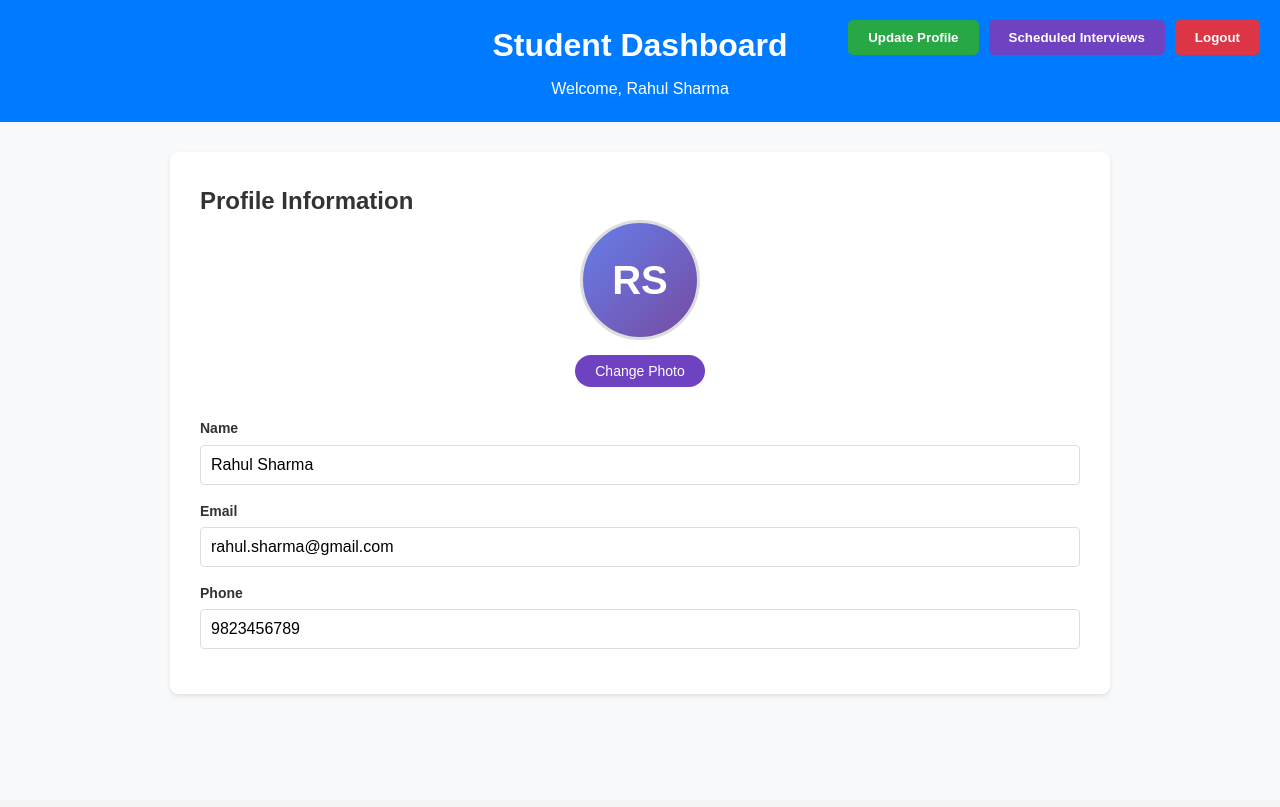
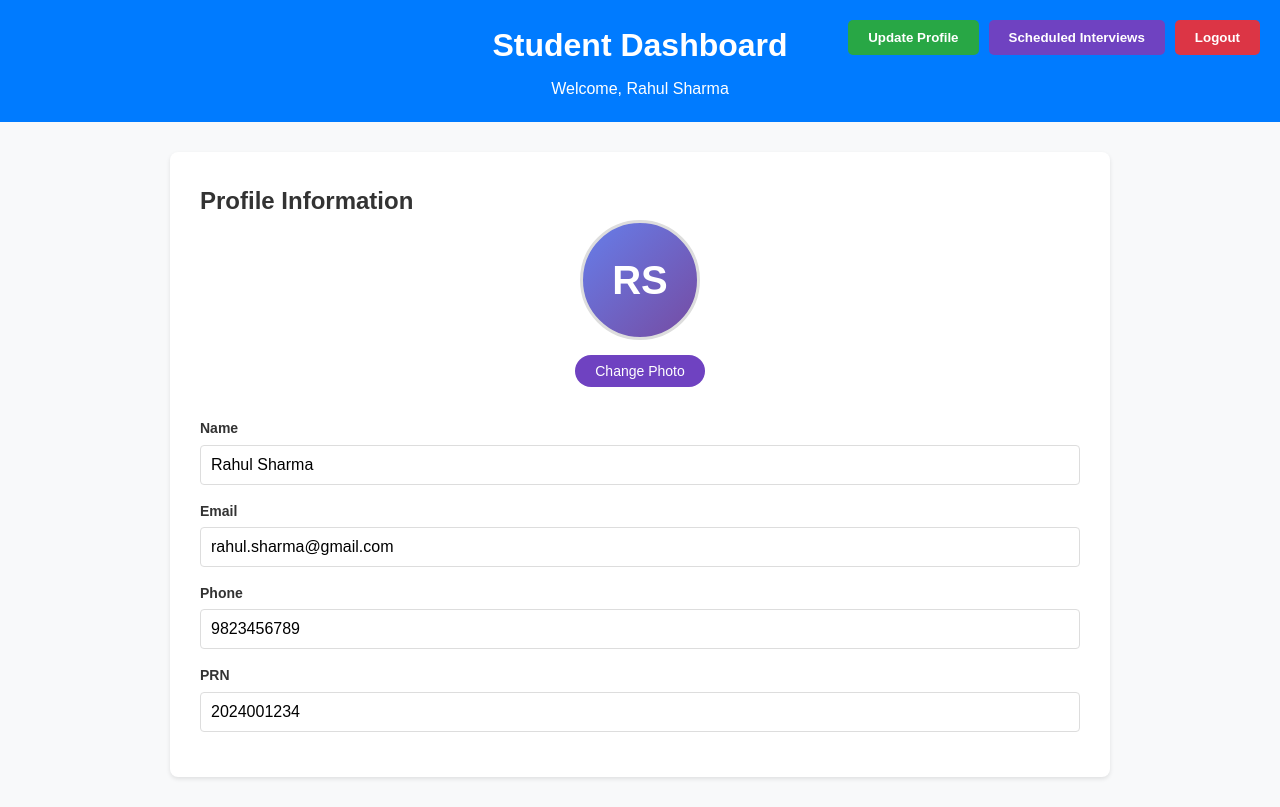
Before and after one commit to Common-Placement-Portal/FRONTEND, a React (Vite) app: page / in a window 1280 px wide. Built offline with nearby package versions, Linux system fonts and the light colour scheme.

Commit message:
Student New Profile feature

```diff
--- a/src/dashboards/student/StudentDashboard.jsx
+++ b/src/dashboards/student/StudentDashboard.jsx
@@ -190,6 +190,15 @@ const StudentDashboard = () => {
                   type="tel"
                   value={student.phone}
                   onChange={(e) => setStudent({...student, phone: e.target.value})}
+                />
+              </div>
+
+              <div className="form-group">
+                <label>PRN</label>
+                <input
+                  type="text"
+                  value={student.prn}
+                  onChange={(e) => setStudent({...student, prn: e.target.value})}
                 />
               </div>
             </form>
```
